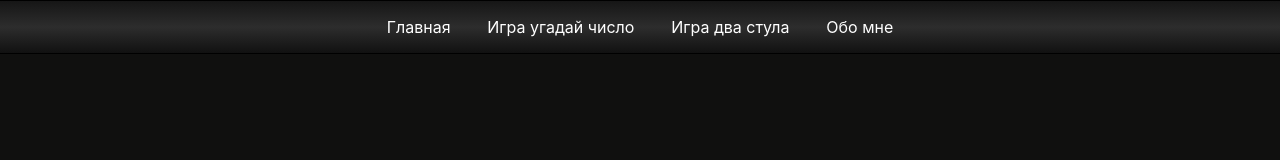
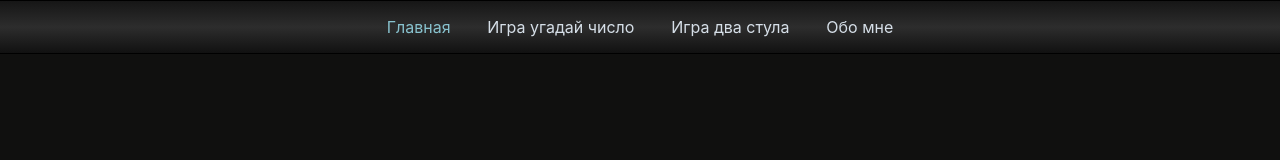
Before and after one commit to L1ttleDolly/guess-the-number-React-TS, a React (Vite) app: page / in a window 1280 px wide. Shown: the top 160 px of the page. Built offline with nearby package versions, Linux system fonts and the light colour scheme.

Commit message:
Добавлены стили для активно вкладки

```diff
--- a/src/components/Header/Header.module.css
+++ b/src/components/Header/Header.module.css
@@ -12,5 +12,13 @@
 }
 
 .header__link {
-    color: var(--white-color-1);
+    color: var(--title-text-color);
+
+    &:hover {
+        color: var(--white-color-1);
+    }
 }
+
+.active {
+    color: var(--decorated-color);
+}
--- a/src/pages/Layout.tsx
+++ b/src/pages/Layout.tsx
@@ -1,14 +1,14 @@
-import {Link, Outlet} from "react-router-dom";
+import { NavLink, Outlet} from "react-router-dom";
 import Header from "../components/Header/Header.tsx";
 
 export default function Layout() {
     return (
         <>
             <Header>
-                <Link to="/" className="header__link">Главная</Link>
-                <Link to="/guess-the-number" className="header__link">Игра угадай число</Link>
-                <Link to="/two-chairs-game" className="header__link">Игра два стула</Link>
-                <Link to="/about-me" className="header__link">Обо мне</Link>
+                <NavLink to="/" className="header__link">Главная</NavLink>
+                <NavLink to="/guess-the-number" className="header__link">Игра угадай число</NavLink>
+                <NavLink to="/two-chairs-game" className="header__link">Игра два стула</NavLink>
+                <NavLink to="/about-me" className="header__link">Обо мне</NavLink>
             </Header>
             <main style={{width: "100%"}}>
                 <Outlet />
```
